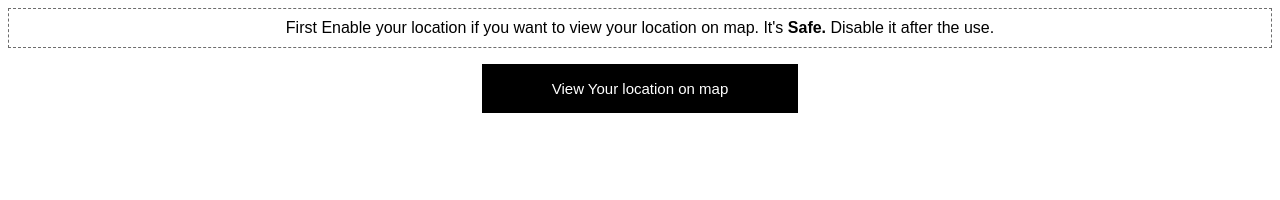
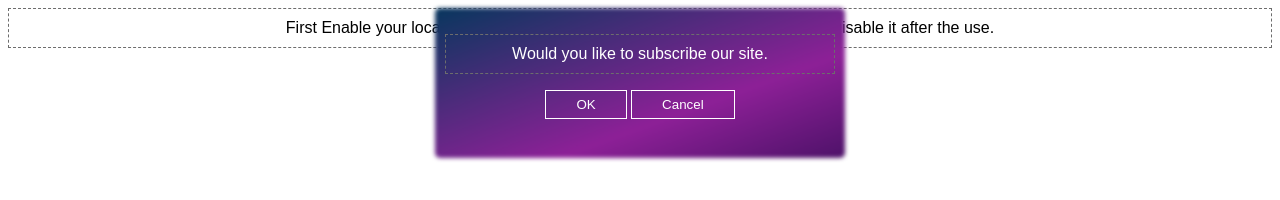
Before and after one commit to arunsingh28/node-basic, a website: page JS/html/index.html in a window 1280 px wide. Drawn offline with Linux system fonts and the light colour scheme.

Commit message:
geolocation styling

```diff
--- a/JS/geolocation.js
+++ b/JS/geolocation.js
@@ -3,19 +3,31 @@
 const GM_API = "https://www.google.co.in/maps/search/"
 
 const btn = document.getElementById('btn');
-
+const Alert = document.getElementById('alert')
+const message = document.getElementById('message')
 const geoLocation = () => {
     if (navigator.geolocation) {
         navigator.geolocation.getCurrentPosition((p) => {
             console.log(p)
-            btn.addEventListener('click',()=>{
+            btn.addEventListener('click', () => {
                 location.assign(`
-                   ${GM_API+p.coords.latitude+'+'+p.coords.longitude+'/'+'@'+p.coords.latitude+','+p.coords.longitude+''}
+                   ${GM_API + p.coords.latitude + '+' + p.coords.longitude + '/' + '@' + p.coords.latitude + ',' + p.coords.longitude + ''}
                 `)
             })
-            x.innerHTML = "lattitude:" + p.coords.latitude + "</br>" + "Logitude:" + p.coords.longitude
+            // x.innerHTML = "lattitude:" + p.coords.latitude + "</br>" + "Logitude:" + p.coords.longitude
         })
     } else {
         x.innerHTML = 'Geolocation is not supported by this browser'
     }
+    customeAlert()
 }
+
+
+const customeAlert = () => {
+    message.innerText = 'Would you like to subscribe our site.'
+    Alert.classList.add('show')
+}
+
+const hide = () => {
+    Alert.classList.remove('show')
+}
--- a/JS/html/index.html
+++ b/JS/html/index.html
@@ -1,32 +1,19 @@
 <html>
 <head>
-    <title>Document</title>
+    <title>Geolocation</title>
+    <link rel="stylesheet" href="style.css">
 </head>
 <body onload="geoLocation()">
     <p>First Enable your location if you want to view your location on map. It's <b>Safe.</b> Disable it after the use.</p>
     <button id="btn">View Your location on map</button>
+    <div id="alert">
+        <div class="layer"></div>
+        <p id="message"></p>
+        <div class="grid">
+            <button onclick="hide()">OK</button>
+            <button onclick="hide()">Cancel</button>
+        </div>
+    </div>
 </body>
-<style>
-    *{
-        font-family: Arial, Helvetica, sans-serif;
-    }
-    p{
-        text-align: center;
-        border: 1px dashed rgb(109, 109, 109);
-        padding: 10px;
-    }
-    #btn{
-        padding: 16px 70px;
-        border-radius: 0px;
-        background: #000;
-        color: #fff;
-        border: none;
-        display: block;
-        margin: 0 auto;
-        font-size: 15px;
-        font-weight: 100;
-        cursor: pointer;
-    }
-</style>
 <script src="/JS/geolocation.js"></script>
 </html>
--- /dev/null
+++ b/JS/html/style.css
@@ -0,0 +1,66 @@
+*{
+    font-family: Arial, Helvetica, sans-serif;
+}
+p{
+    text-align: center;
+    border: 1px dashed rgb(109, 109, 109);
+    padding: 10px;
+}
+
+#alert .grid button{
+    color: #fff;
+    padding: 6px 30px;
+    border: 1px solid #fff;
+    background: transparent;
+    cursor: pointer;
+}
+#btn{
+    padding: 16px 70px;
+    border-radius: 0px;
+    background: #000;
+    color: #fff;
+    border: none;
+    display: block;
+    margin: 0 auto;
+    font-size: 15px;
+    font-weight: 100;
+    cursor: pointer;
+}
+#alert{
+    height: 130px;
+    width: 390px;
+    border-radius: 5px;
+    color: #fff;
+    padding: 10px 10px;
+    text-align: center;
+    position: absolute;
+    top: 8px;
+    left: 50%;
+    transform: translate(-50%);
+    display: none;
+    box-shadow: 0x 0px 16px 19px rgba(0,0,0,0.2);
+}
+.layer{
+    height: 130px;
+    width: 390px;
+    position: absolute;
+    top: 0;
+    left: 0;
+    filter: blur(2px);
+    backdrop-filter: blur(4px);
+    padding: 10px 10px;
+    border-radius: 5px;
+    background-image: linear-gradient(340deg,rgb(24, 6, 66),rgb(141, 32, 151),rgb(8, 55, 94));
+    background-size: 160%;
+    z-index: -1;
+    /* background-color: #fff; */
+}
+.show{
+    animation: show .1s forwards;
+    display: block !important;
+}
+@keyframes show{
+    0%{opacity: 0;}
+    50%{opacity: .5;}
+    100%{opacity: 1;}
+}
```
